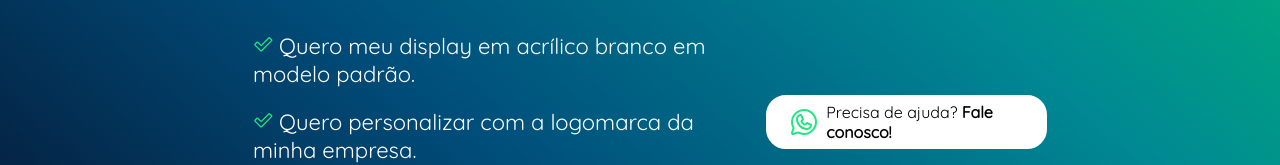
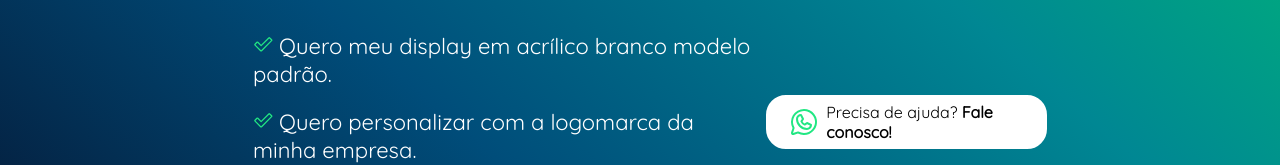
Before and after one commit to kleitonADS/DisplayProductPage, a plain HTML site: page index.html in a window 1280 px wide. Shown: the part 818-983 px from the top of the page. Drawn offline with Linux system fonts and the light colour scheme.

Commit message:
update
frase

```diff
--- a/index.html
+++ b/index.html
@@ -88,7 +88,7 @@
             <div class="content-check1">
               <p>
                 <img src="./assets/img/check-fat.svg" alt="" />
-                Quero meu display em acrílico branco em modelo padrão.
+                Quero meu display em acrílico branco modelo padrão.
               </p>
               <br />
 
```
